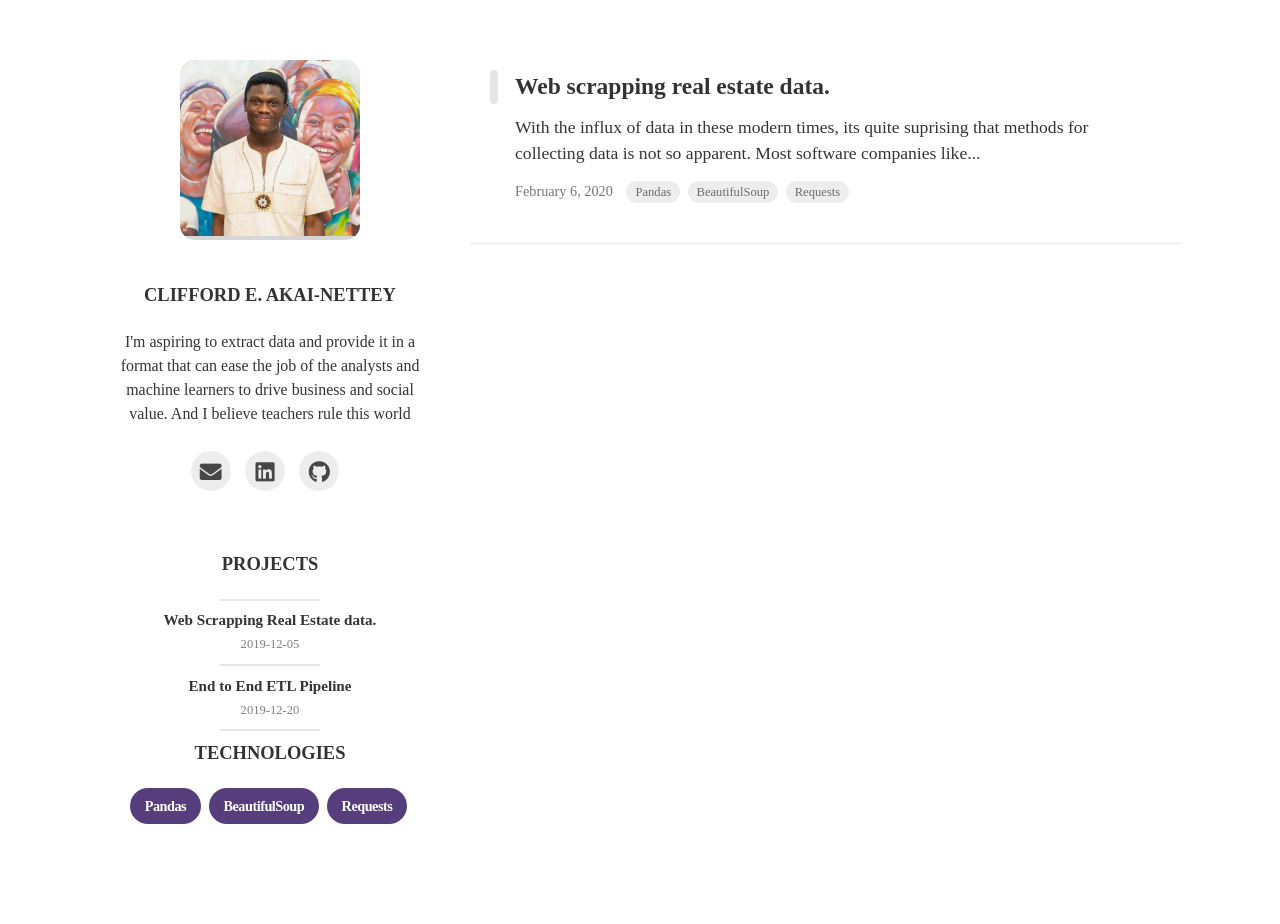
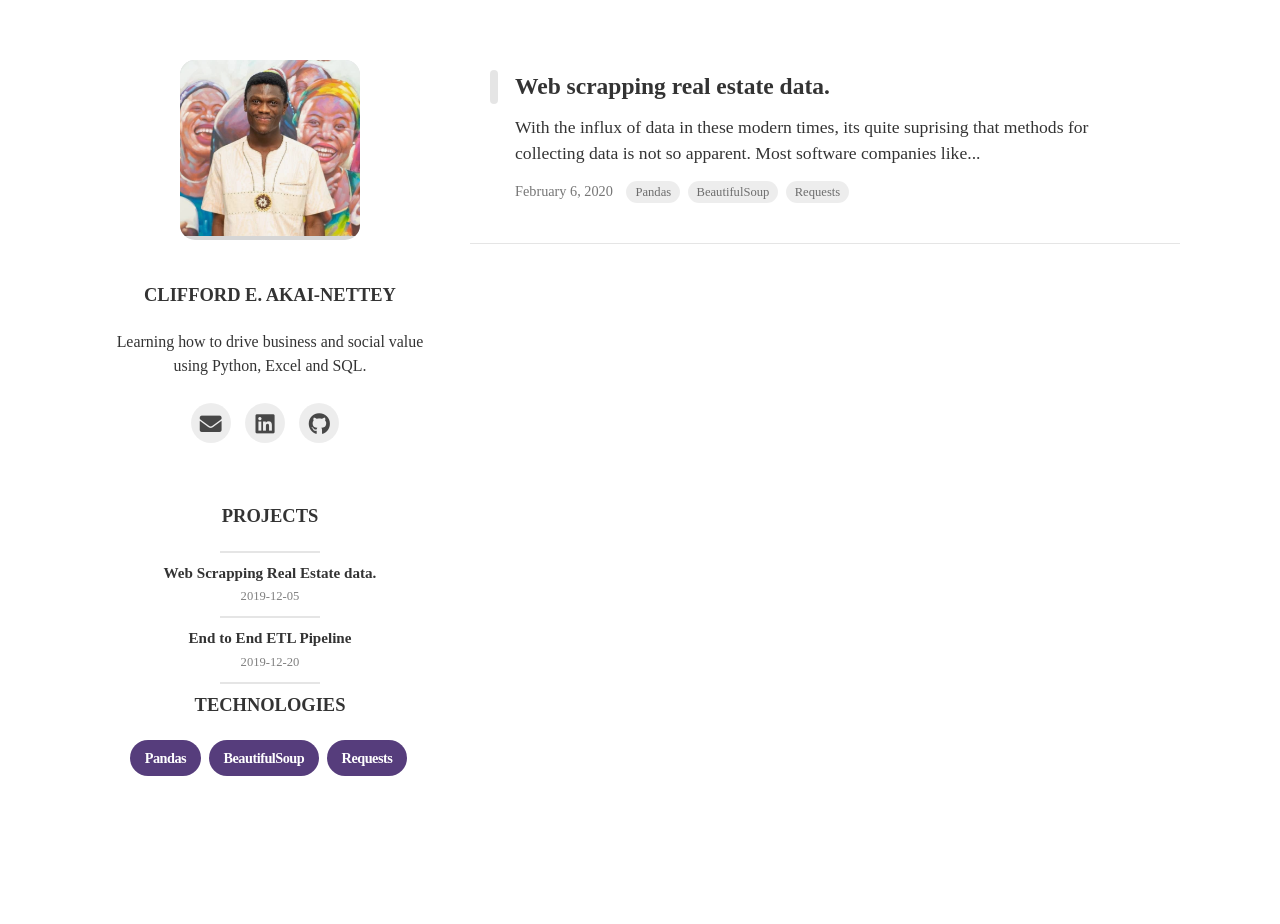
Before and after one commit to cliffordEmmanuel/cliffordEmmanuel.github.io, a Jekyll site: the page built from index.html, in a window 1280 px wide. Built offline with Jekyll 4.4.1, drawn with Linux system fonts in a browser that asks for light colours; nearby versions of some CDN libraries; some web fonts are replaced; the list of posts is cut into pages by our own code; after the commit the page ends 900 px from its top, so only the background shows below that.

Commit message:
updates my bio

```diff
--- a/_config.yml
+++ b/_config.yml
@@ -11,7 +11,7 @@ theme_settings :
   profile :
     image : assets/img/profile-pic.jpg
     username : Clifford E. Akai-Nettey
-    description : I'm aspiring to extract data and provide it in a format that can ease the job of the analysts and machine learners to drive business and social value. And I believe teachers rule this world
+    description : Learning how to drive business and social value using Python, Excel and SQL.
 
   # Icons
   icons :
```
